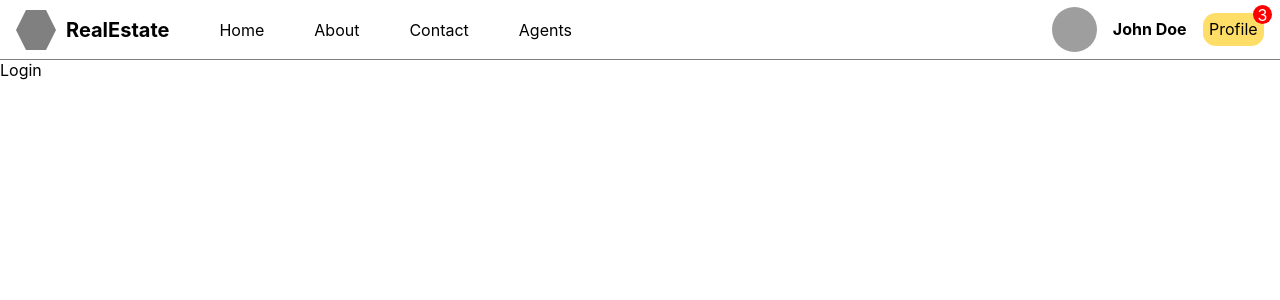
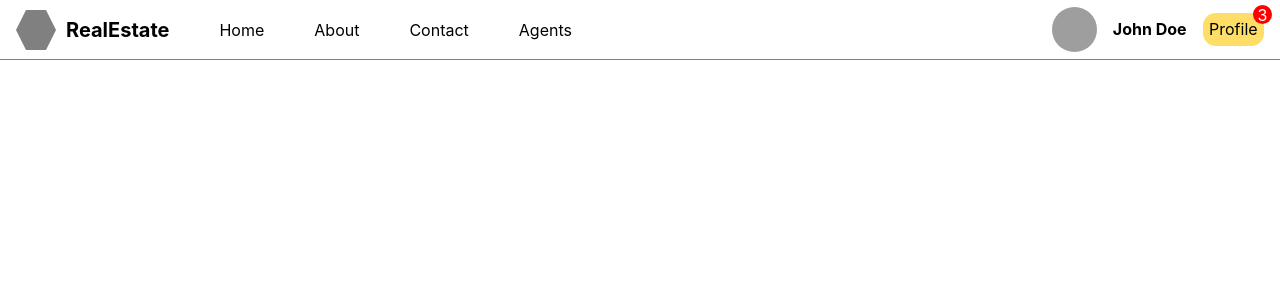
Before and after one commit to Jhonyx00/real-estate-ui, a React (Vite) app: page /login in a window 1280 px wide. Shown: the top 300 px of the page. Built offline with nearby package versions, Linux system fonts and the light colour scheme; grey boxes are pictures that could not be loaded.

Commit message:
fix link to login page

```diff
--- a/src/routes/login/Login.tsx
+++ b/src/routes/login/Login.tsx
@@ -1,5 +1,5 @@
 function Login() {
-  return <div className="login">Login</div>;
+  return <div className="login"></div>;
 }
 
 export default Login;
--- a/src/routes/register/Register.tsx
+++ b/src/routes/register/Register.tsx
@@ -13,7 +13,7 @@ function Register() {
           <input type="text" name="password" placeholder="Password" />
           <button disabled>Register</button>
           {error && <span>{error}</span>}
-          <Link to={"/login"}></Link>
+          <Link to={"/login"}>Do you have an account?</Link>
         </form>
       </div>
       <div className="image-container">
--- a/src/routes/register/register.css
+++ b/src/routes/register/register.css
@@ -43,7 +43,7 @@
       a {
         font-size: 0.9em;
         color: gray;
-        border: 1px solid gray;
+        border-bottom: 1px solid gray;
         width: max-content;
       }
     }
```
